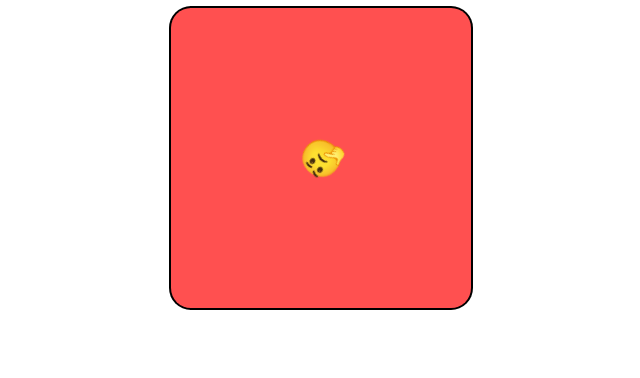
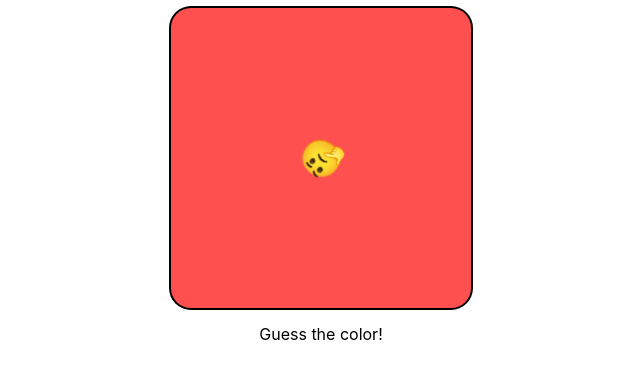
Before and after one commit to khajimatov/ColorGuessr, a React (Vite) app: page / in a window 1280 px wide. Shown: the top 378 px of the page, without its empty margins (319-959 px from the left). Built offline with nearby package versions, Linux system fonts and the light colour scheme.

Commit message:
Added Guess the color! paragraph

```diff
--- a/src/App.css
+++ b/src/App.css
@@ -1,3 +1,4 @@
 .App {
   width: 100%;
+  text-align: center;
 }
--- a/src/App.tsx
+++ b/src/App.tsx
@@ -7,6 +7,7 @@ function App() {
   return (
     <div className="App">
       <ColorCard />
+      <p>Guess the color!</p>
     </div>
   )
 }
```
